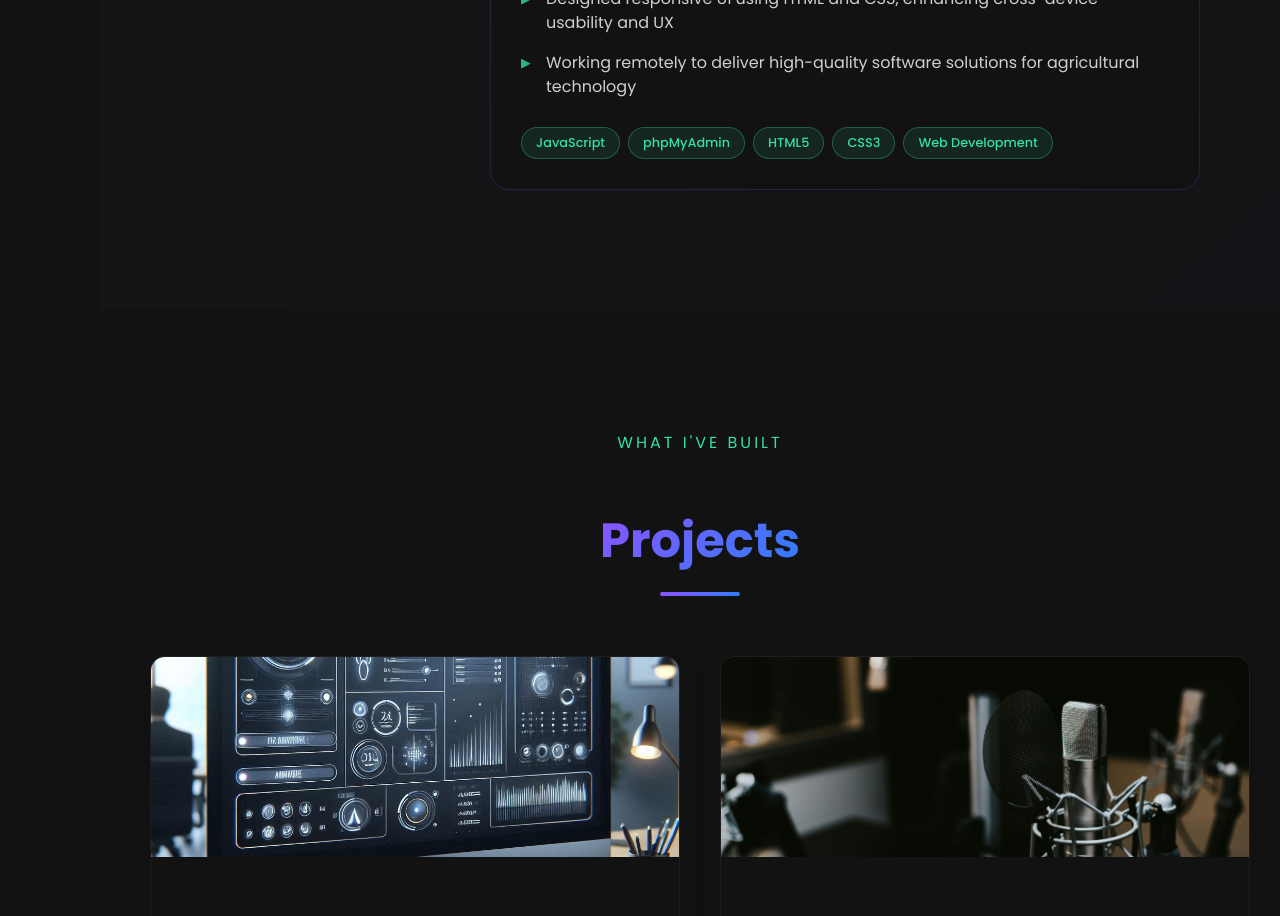
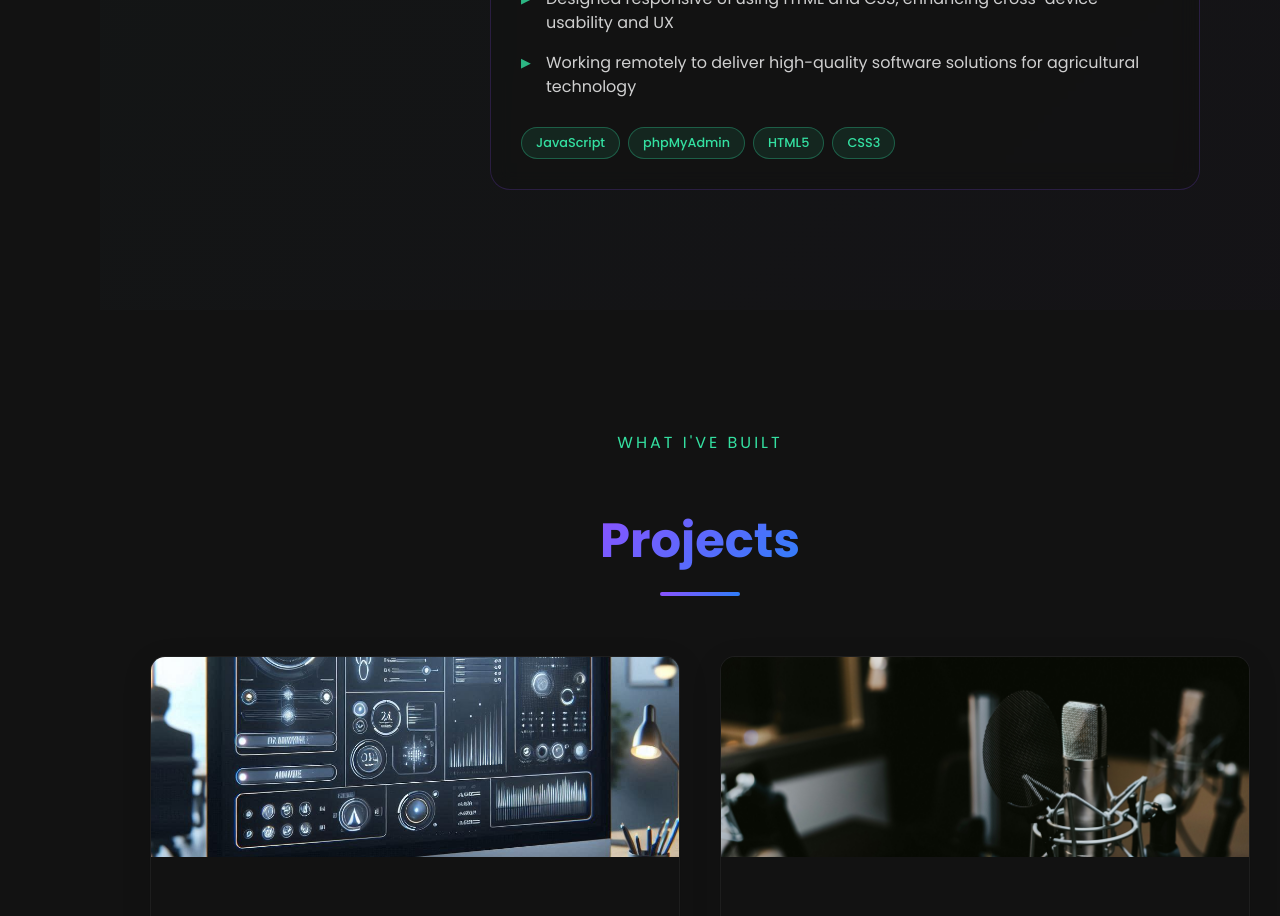
Before and after one commit to Kishore-1803/portfolio, a Next.js app: page / in a window 1280 px wide. Shown: the part 3540-4456 px from the top of the page. Built offline with nearby package versions, Linux system fonts and the light colour scheme.

Commit message:
Update page.tsx

```diff
--- a/src/app/page.tsx
+++ b/src/app/page.tsx
@@ -465,7 +465,6 @@ export default function Home() {
                     <span className={styles.techTag}>phpMyAdmin</span>
                     <span className={styles.techTag}>HTML5</span>
                     <span className={styles.techTag}>CSS3</span>
-                    <span className={styles.techTag}>Web Development</span>
                   </div>
                 </div>
               </div>
```
